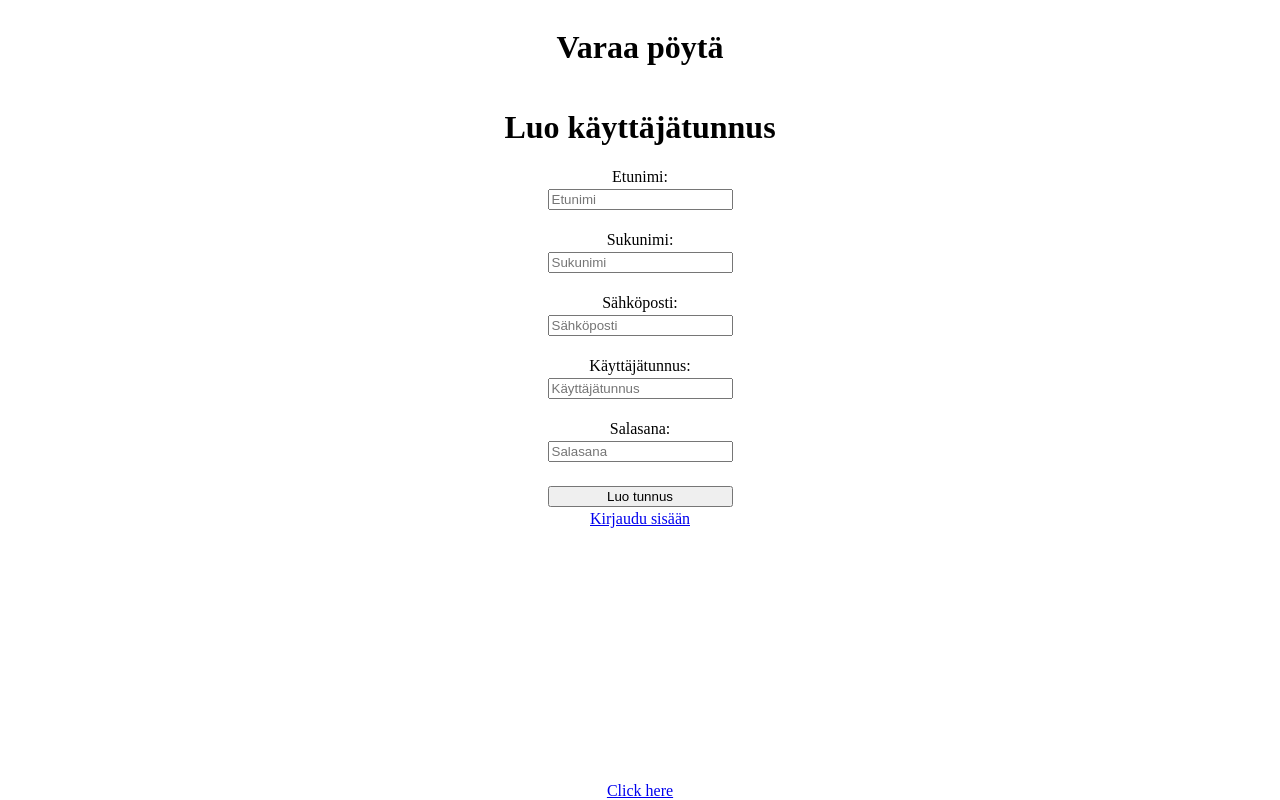
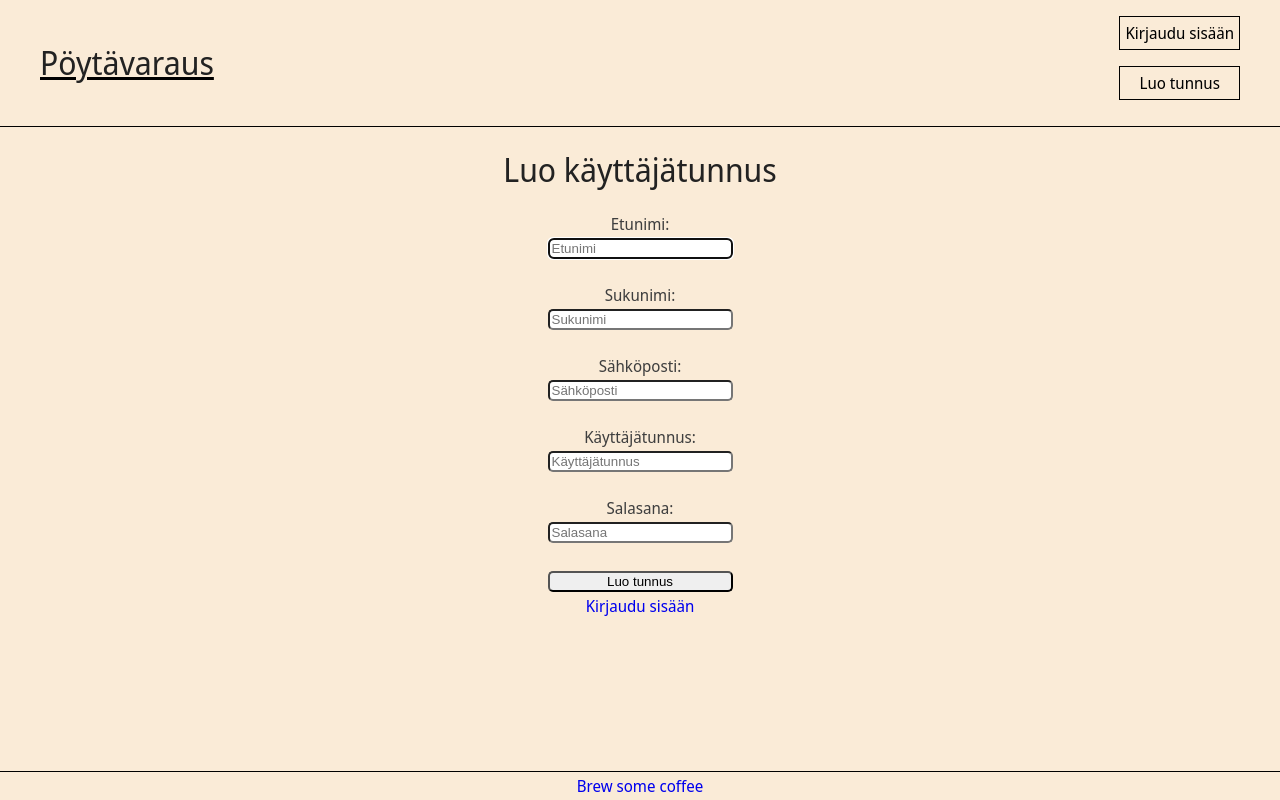
Before and after one commit to makeri89/tsoha-table-reservations, a Flask app: page /signup in a window 1280 px wide. Run offline with Flask 2, Linux system fonts and the light colour scheme; parts of the project's set-up code (start-up, migrations or seed data) failed here and were passed over.

Commit message:
added some styling

```diff
--- a/routes.py
+++ b/routes.py
@@ -17,7 +17,8 @@ all_restaurants = get_all_restaurants()
 
 @app.route('/')
 def index():
-    return render_template('index.html', restaurants=get_all_restaurants())
+    admin = is_admin()
+    return render_template('index.html', restaurants=get_all_restaurants(), admin=admin)
 
 
 @app.route('/signup', methods=['GET', 'POST'])
--- a/static/style.css
+++ b/static/style.css
@@ -3,10 +3,34 @@ body {
   flex-direction: column;
   align-items: center;
   text-align: center;
+  font-family: 'Noto Sans Display', sans-serif;
+  font-weight: 300;
+  background-color: antiquewhite;
+  margin: auto;
+  color: #3f3f3f;
+}
+
+h1,
+h2,
+h3,
+h4,
+h5,
+h6 {
+  font-weight: 400;
+  color: #222222;
 }
 
 input {
   margin: 3px 0;
+  border-radius: 5px;
+}
+
+a {
+  text-decoration: none;
+}
+
+a:hover {
+  text-decoration: underline;
 }
 
 form {
@@ -16,14 +40,59 @@ form {
   text-align: center;
 }
 
+header {
+  position: sticky;
+  top: 0;
+  background-color: antiquewhite;
+  border-bottom: 1px black solid;
+  width: 100%;
+  display: flex;
+  justify-content: space-between;
+}
+
 footer {
-  position: absolute;
+  position: fixed;
   bottom: 0;
+  background-color: antiquewhite;
+  width: 100%;
+  border-top: 1px black solid;
+  padding: 3px;
 }
 
 header a {
   text-decoration: none;
   color: black;
+}
+
+#headertitle {
+  padding: 20px;
+  margin-left: 20px;
+  border-radius: 10px;
+}
+
+#headertitle:hover {
+  color: antiquewhite;
+  background-color: rgba(220, 20, 60, 60%);
+}
+
+ul {
+  list-style: none;
+  padding: 0;
+  margin: 0;
+}
+
+.headerinfo {
+  padding-right: 40px;
+}
+
+.headerinfolink {
+  border: 1px black solid;
+  padding: 5px;
+}
+
+.headerinfolink:hover {
+  color: antiquewhite;
+  background-color: rgba(220, 20, 60, 60%);
 }
 
 .reservation_date_picker {
@@ -33,3 +102,10 @@ header a {
 .mon {
   display: block;
 }
+
+.adminpanel section {
+  border: 2px #3f3f3f solid;
+  margin: 10px;
+  padding: 10px;
+  border-radius: 5px;
+}
--- a/templates/admin.html
+++ b/templates/admin.html
@@ -3,6 +3,7 @@
 {% block title %}Hallintapaneeli{% endblock %}
 
 {% block content %}
+<section class='adminpanel'>
   <h2>Hallintapaneeli</h2>
   <section>
     <p>Anna käyttäjälle ravintolakäyttäjän oikeudet</p>
@@ -40,4 +41,5 @@
       <input type='submit' value='Vahvista'>
     </form>
   </section>
+</section>
 {% endblock %}
--- a/templates/base.html
+++ b/templates/base.html
@@ -4,6 +4,9 @@
   <meta charset='UTF-8'>
   <meta name='viewport' content='width=device-width, initial-scale=1.0'>
   <link rel="stylesheet" href="{{ url_for('static', filename='style.css') }}">
+  <link rel="preconnect" href="https://fonts.googleapis.com">
+  <link rel="preconnect" href="https://fonts.gstatic.com" crossorigin>
+  <link href="https://fonts.googleapis.com/css2?family=Noto+Sans+Display:wght@300;400&display=swap" rel="stylesheet">
   <title>{% block title %}Varaa pöytä{% endblock %} - Tsoha-projekti</title>
 </head>
 <body>
--- a/templates/footer.html
+++ b/templates/footer.html
@@ -1,3 +1,3 @@
 <footer>
-  <a href="/teapot">Click here</a>
+  <a href="/teapot">Brew some coffee</a>
 </footer>
--- a/templates/header.html
+++ b/templates/header.html
@@ -1,5 +1,16 @@
 <header>
-  <a href="/">
-    <h1>Varaa pöytä</h1>
+  <a href='/'>
+    <h1 id='headertitle'>Pöytävaraus</h1>
   </a>
+{% if session.user_id %}
+<section class='headerinfo'>
+  <p class='headerinfolink'><a href='/logout'>Kirjaudu ulos</a></p>
+  <p class='headerinfolink'><a href='/user'>Omat tiedot</a></p>
+</section>
+{% else %}
+<section class='headerinfo'>
+  <p class='headerinfolink'><a href='/login'>Kirjaudu sisään</a></p>
+  <p class='headerinfolink'><a href='/signup'>Luo tunnus</a></p>
+</section>
+{% endif %}
 </header>
--- a/templates/login.html
+++ b/templates/login.html
@@ -6,10 +6,10 @@
 <h1>Kirjaudu sisään</h1>
 <form action='/login' method='POST'>
   <label for="username">Käyttäjätunnus:</label>
-  <input type='text' name='username' id='username'>
+  <input type='text' name='username' id='username' required autofocus>
   <br>
   <label for="password">Salasana:</label>
-  <input type="password" name='password' id='passsword'>
+  <input type="password" name='password' id='password' required>
   <br>
   <input type="submit" value='Kirjaudu'>
 </form>
--- a/templates/review.html
+++ b/templates/review.html
@@ -3,6 +3,7 @@
 {% block title %}Luo arvio{% endblock %}
 
 {% block content %}
+<section class='content'>
   <h1>Arvioi ravintola</h1>
   <form action='/review' method='POST'>
     <label for="restaurant">Valitse ravintola:</label>
@@ -32,4 +33,5 @@
     <br>
     <input type='submit' value='Lähetä'>
   </form>
+</section>
 {% endblock %}
--- a/templates/signup.html
+++ b/templates/signup.html
@@ -6,7 +6,7 @@
 <h1>Luo käyttäjätunnus</h1>
 <form action='/signup' method='POST'>
   <label for="firstname">Etunimi:</label>
-  <input type='text' name='firstname' placeholder='Etunimi' id='firstname' required>
+  <input type='text' name='firstname' placeholder='Etunimi' id='firstname' required autofocus>
   <br>
   <label for="lastname">Sukunimi:</label>
   <input type='text' name='lastname' placeholder='Sukunimi' id='lastname' required>
```
Also changed, not shown: templates/index.html (+4 -13 lines), templates/restaurant.html (+4 -4 lines). Lines whose indentation alone changed are shown as unchanged.
